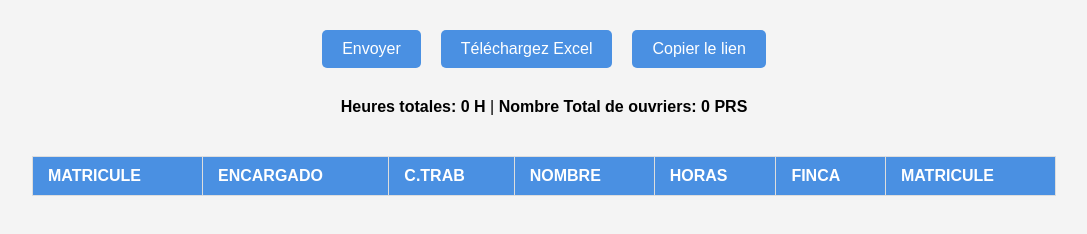
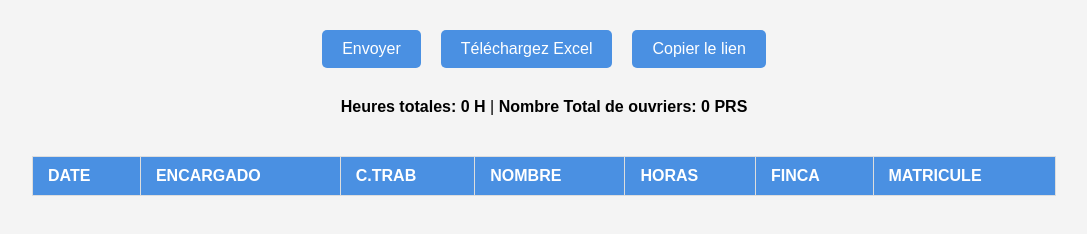
Before and after one commit to abdermb98/sanap, a plain HTML site: page index.html in a window 1280 px wide. Shown: the whole page, without its empty margins (96-1183 px from the left). Drawn offline with nearby package versions, Linux system fonts and the light colour scheme; no server answers.

Commit message:
Update index.html

```diff
--- a/index.html
+++ b/index.html
@@ -200,7 +200,7 @@
   <table id="dataTable">
     <thead>
       <tr>
-        <th>MATRICULE</th>
+        <th>DATE</th>
         <th>ENCARGADO</th>
         <th>C.TRAB</th>
         <th>NOMBRE</th>
```
